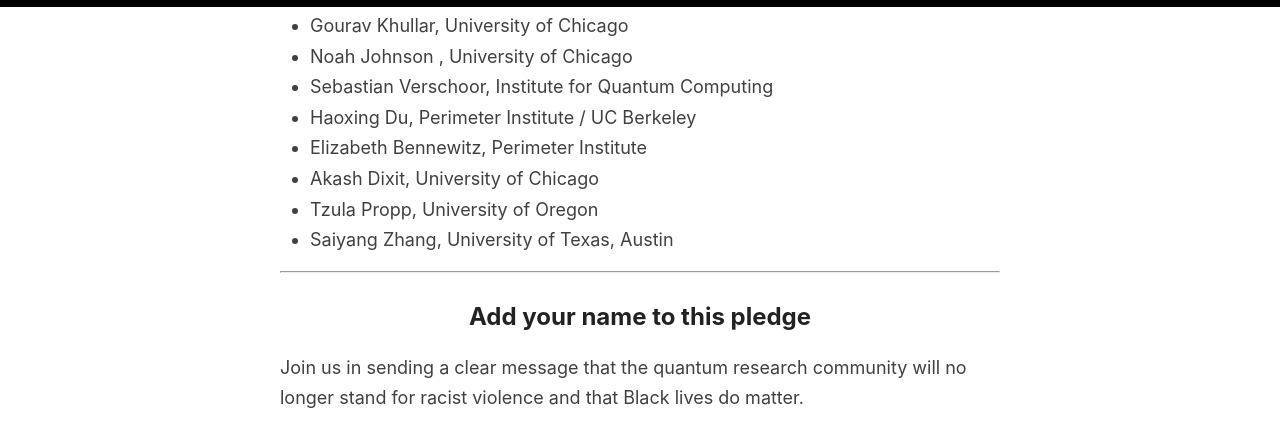
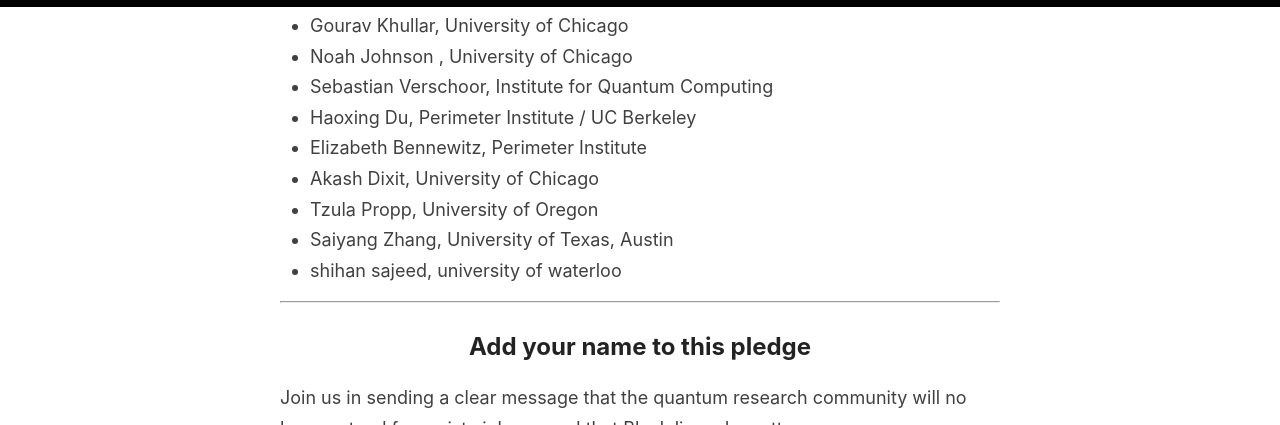
Before and after one commit to quantumforblacklives/quantumforblacklives.github.io, a Jekyll site: the page built from index.html, in a window 1280 px wide and 900 px high, scrolled down 4012 px, cut to the strip 0-425 px from the top of the window. Built offline with Jekyll 4.4.1, drawn with Linux system fonts in a browser that asks for light colours; the list of posts is cut into pages by our own code.

Commit message:
Add signature from shihan sajeed.

```diff
--- a/_includes/signatories.md
+++ b/_includes/signatories.md
@@ -33,3 +33,4 @@
 - Akash Dixit, University of Chicago
 - Tzula Propp, University of Oregon
 - Saiyang Zhang, University of Texas,  Austin
+- shihan sajeed, university of waterloo
```
